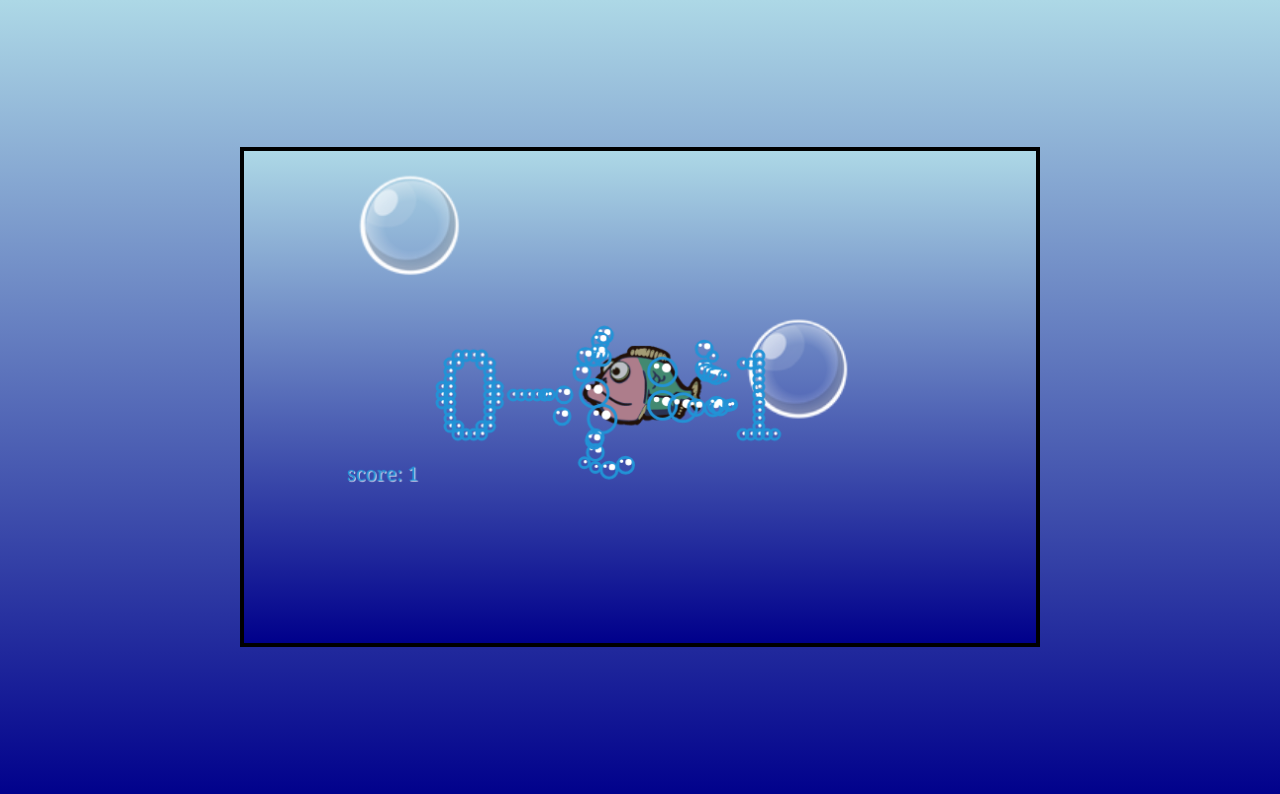
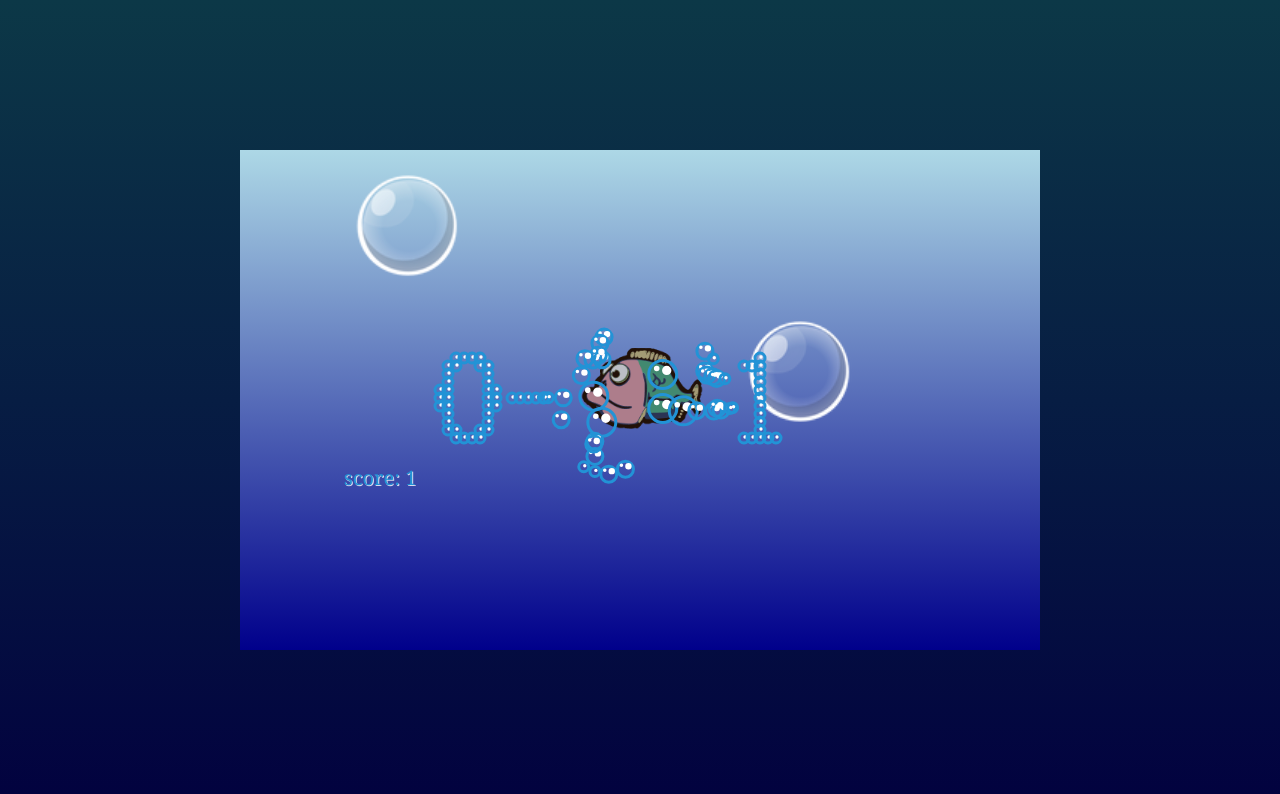
Before and after one commit to domscript/fish, a website built with Vite: page index.html in a window 1280 px wide. Built offline with nearby package versions, Linux system fonts and the light colour scheme.

Commit message:
fix click coords

```diff
--- a/index.html
+++ b/index.html
@@ -7,9 +7,7 @@
     <title>Vite + TS</title>
   </head>
   <body>
-    <container>
-      <canvas id="canvas1"></canvas>
-    </container>
+    <canvas id="canvas1"></canvas>
     <img id="playerLeft0" src="fish0.png" alt="fish swim left" />
     <img id="playerLeft1" src="fish1.png" alt="fish swim left" />
     <img id="playerLeft2" src="fish2.png" alt="fish swim left" />
--- a/src/main.ts
+++ b/src/main.ts
@@ -28,8 +28,8 @@ window.addEventListener("load", function () {
 
     canvas.addEventListener("mousemove", function (e) {
       mouse.click = true;
-      mouse.x = e.x - canvasPosition.left;
-      mouse.y = e.y - canvasPosition.top;
+      mouse.x = (e.offsetX * CANVAS_WIDTH) / canvasPosition.width;
+      mouse.y = (e.offsetY * CANVAS_HEIGHT) / canvasPosition.height;
     });
     window.addEventListener("mouseup", function () {
       mouse.click = false;
--- a/src/style.css
+++ b/src/style.css
@@ -13,27 +13,44 @@
   -moz-osx-font-smoothing: grayscale;
 }
 
-* {
-  margin: 0;
-  padding: 0;
+html {
   box-sizing: border-box;
 }
+body {
+  -webkit-font-smoothing: antialiased;
+}
+html,
+body {
+  height: 100%;
+}
+*,
+*:before,
+*:after {
+  box-sizing: inherit;
+  margin: 0;
+}
+* {
+  line-height: 1.5;
+  line-height: calc(1em + 0.5rem);
+  vertical-align: baseline;
+}
+
 body {
   width: 100vw;
   height: 100vh;
   display: flex;
   justify-content: center;
   align-items: center;
-  background: linear-gradient(to bottom, lightblue, darkblue);
+  background: linear-gradient(to bottom, rgb(12, 56, 71), rgb(2, 2, 63));
 }
-.container {
-  width: 800px;
-  height: 500px;
-}
+
 #canvas1 {
-  width: 800px;
-  height: 500px;
-  border: 4px solid black;
+  position: absolute;
+  transform: translate(-50%, -50%);
+  top: 50%;
+  left: 50%;
+  max-width: 100%;
+  max-height: 100%;
   background: linear-gradient(to bottom, lightblue, darkblue);
 }
 
```
